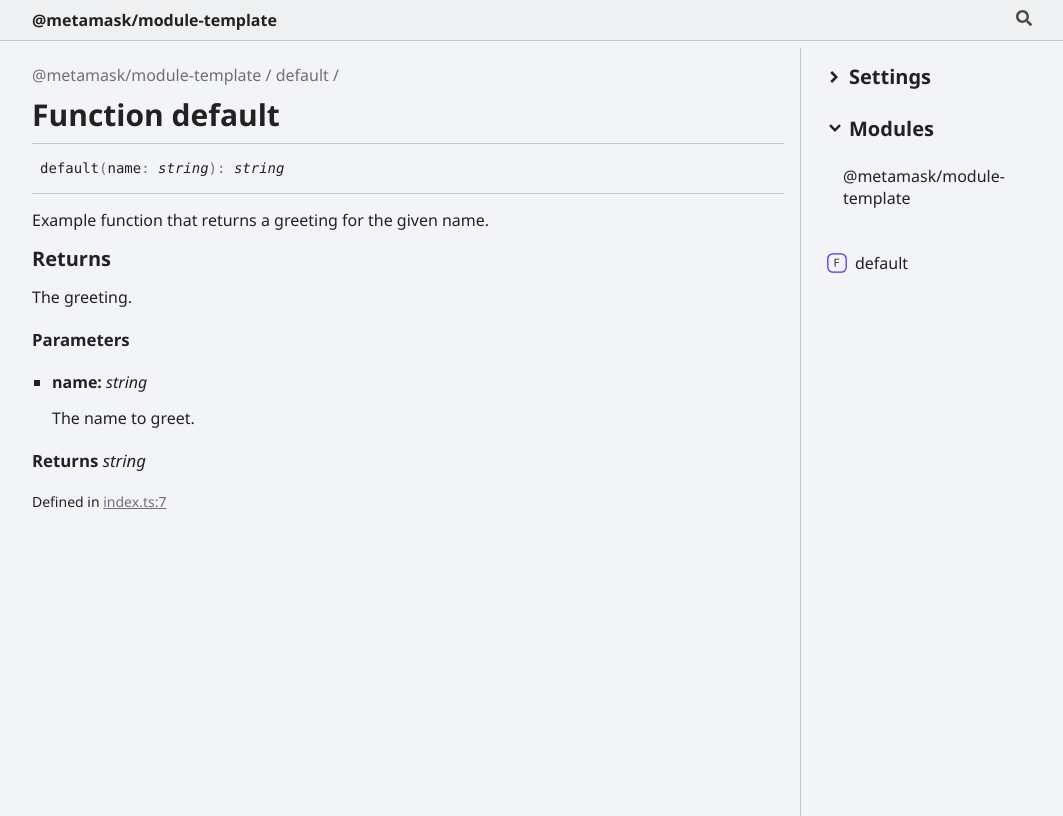
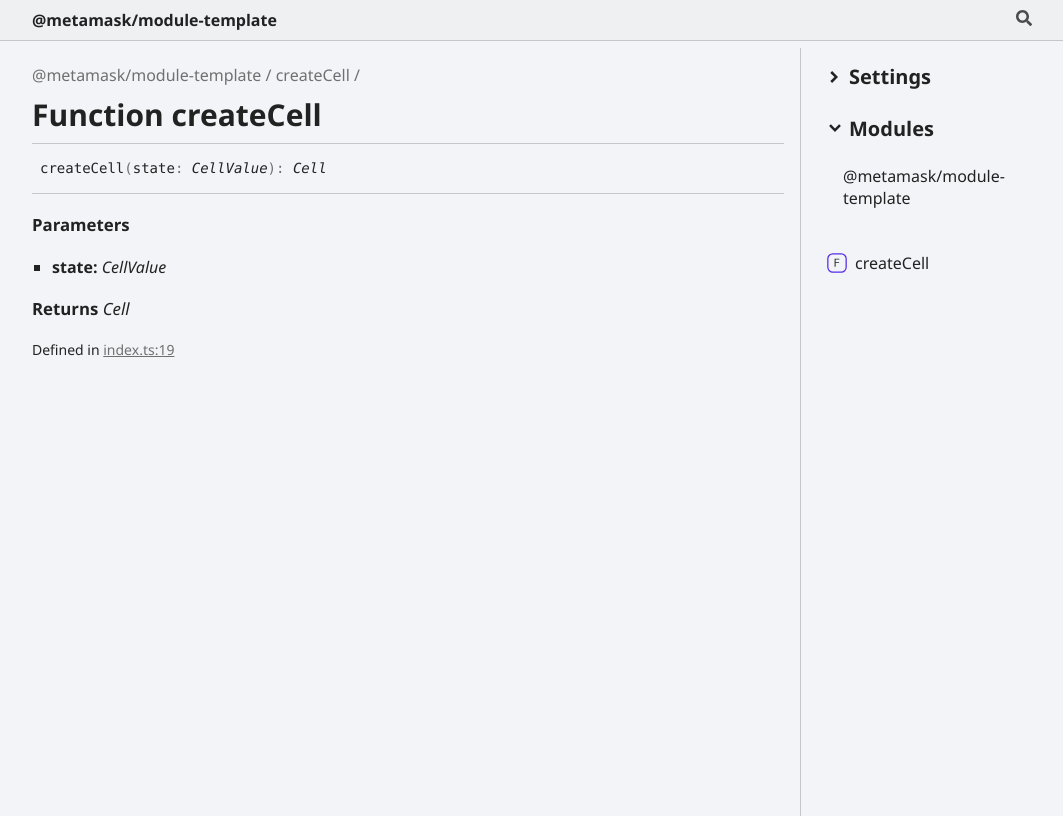
Before and after one commit to danfinlay/propogator-js, a plain HTML site: page staging/functions/createCell.html in a window 1280 px wide. Shown: the whole page, without its empty margins (96-1159 px from the left). Drawn offline with Linux system fonts and the light colour scheme.

Commit message:
deploy: c049dfc8bc82503e0477d22795b66dced2aa7ede

```diff
--- a/staging/assets/search.js
+++ b/staging/assets/search.js
@@ -1 +1 @@
-window.searchData = JSON.parse("{\"kinds\":{\"64\":\"Function\"},\"rows\":[{\"kind\":64,\"name\":\"default\",\"url\":\"functions/default.html\",\"classes\":\"tsd-kind-function\"}],\"index\":{\"version\":\"2.3.9\",\"fields\":[\"name\",\"comment\"],\"fieldVectors\":[[\"name/0\",[0,2.877]],[\"comment/0\",[]]],\"invertedIndex\":[[\"default\",{\"_index\":0,\"name\":{\"0\":{}},\"comment\":{}}]],\"pipeline\":[]}}");
+window.searchData = JSON.parse("{\"kinds\":{\"64\":\"Function\"},\"rows\":[{\"kind\":64,\"name\":\"createCell\",\"url\":\"functions/createCell.html\",\"classes\":\"tsd-kind-function\"}],\"index\":{\"version\":\"2.3.9\",\"fields\":[\"name\",\"comment\"],\"fieldVectors\":[[\"name/0\",[0,2.877]],[\"comment/0\",[]]],\"invertedIndex\":[[\"createcell\",{\"_index\":0,\"name\":{\"0\":{}},\"comment\":{}}]],\"pipeline\":[]}}");
--- a/staging/functions/default.html
+++ b/staging/functions/createCell.html
@@ -1,4 +1,4 @@
-<!DOCTYPE html><html class="default" lang="en"><head><meta charSet="utf-8"/><meta http-equiv="x-ua-compatible" content="IE=edge"/><title>default | @metamask/module-template</title><meta name="description" content="Documentation for @metamask/module-template"/><meta name="viewport" content="width=device-width, initial-scale=1"/><link rel="stylesheet" href="../assets/style.css"/><link rel="stylesheet" href="../assets/highlight.css"/><script async src="../assets/search.js" id="search-script"></script></head><body><script>document.documentElement.dataset.theme = localStorage.getItem("tsd-theme") || "os"</script><header class="tsd-page-toolbar">
+<!DOCTYPE html><html class="default" lang="en"><head><meta charSet="utf-8"/><meta http-equiv="x-ua-compatible" content="IE=edge"/><title>createCell | @metamask/module-template</title><meta name="description" content="Documentation for @metamask/module-template"/><meta name="viewport" content="width=device-width, initial-scale=1"/><link rel="stylesheet" href="../assets/style.css"/><link rel="stylesheet" href="../assets/highlight.css"/><script async src="../assets/search.js" id="search-script"></script></head><body><script>document.documentElement.dataset.theme = localStorage.getItem("tsd-theme") || "os"</script><header class="tsd-page-toolbar">
 <div class="tsd-toolbar-contents container">
 <div class="table-cell" id="tsd-search" data-base="..">
 <div class="field"><label for="tsd-search-field" class="tsd-widget search no-caption"><svg width="16" height="16" viewBox="0 0 16 16" fill="none"><path d="M15.7824 13.833L12.6666 10.7177C12.5259 10.5771 12.3353 10.499 12.1353 10.499H11.6259C12.4884 9.39596 13.001 8.00859 13.001 6.49937C13.001 2.90909 10.0914 0 6.50048 0C2.90959 0 0 2.90909 0 6.49937C0 10.0896 2.90959 12.9987 6.50048 12.9987C8.00996 12.9987 9.39756 12.4863 10.5008 11.6239V12.1332C10.5008 12.3332 10.5789 12.5238 10.7195 12.6644L13.8354 15.7797C14.1292 16.0734 14.6042 16.0734 14.8948 15.7797L15.7793 14.8954C16.0731 14.6017 16.0731 14.1267 15.7824 13.833ZM6.50048 10.499C4.29094 10.499 2.50018 8.71165 2.50018 6.49937C2.50018 4.29021 4.28781 2.49976 6.50048 2.49976C8.71001 2.49976 10.5008 4.28708 10.5008 6.49937C10.5008 8.70852 8.71314 10.499 6.50048 10.499Z" fill="var(--color-text)"></path></svg></label><input type="text" id="tsd-search-field" aria-label="Search"/></div>
@@ -11,26 +11,20 @@
 <div class="tsd-page-title">
 <ul class="tsd-breadcrumb">
 <li><a href="../modules.html">@metamask/module-template</a></li>
-<li><a href="default.html">default</a></li></ul>
-<h1>Function default</h1></div>
+<li><a href="createCell.html">createCell</a></li></ul>
+<h1>Function createCell</h1></div>
 <section class="tsd-panel">
 <ul class="tsd-signatures tsd-kind-function">
-<li class="tsd-signature tsd-anchor-link" id="default">default<span class="tsd-signature-symbol">(</span>name<span class="tsd-signature-symbol">: </span><span class="tsd-signature-type">string</span><span class="tsd-signature-symbol">)</span><span class="tsd-signature-symbol">: </span><span class="tsd-signature-type">string</span><a href="#default" aria-label="Permalink" class="tsd-anchor-icon"><svg class="icon icon-tabler icon-tabler-link" viewBox="0 0 24 24" stroke-width="2" stroke="currentColor" fill="none" stroke-linecap="round" stroke-linejoin="round"><path stroke="none" d="M0 0h24v24H0z" fill="none" id="icon-anchor-a"></path><path d="M10 14a3.5 3.5 0 0 0 5 0l4 -4a3.5 3.5 0 0 0 -5 -5l-.5 .5" id="icon-anchor-b"></path><path d="M14 10a3.5 3.5 0 0 0 -5 0l-4 4a3.5 3.5 0 0 0 5 5l.5 -.5" id="icon-anchor-c"></path></svg></a></li>
+<li class="tsd-signature tsd-anchor-link" id="createCell">create<wbr/>Cell<span class="tsd-signature-symbol">(</span>state<span class="tsd-signature-symbol">: </span><span class="tsd-signature-type">CellValue</span><span class="tsd-signature-symbol">)</span><span class="tsd-signature-symbol">: </span><span class="tsd-signature-type">Cell</span><a href="#createCell" aria-label="Permalink" class="tsd-anchor-icon"><svg class="icon icon-tabler icon-tabler-link" viewBox="0 0 24 24" stroke-width="2" stroke="currentColor" fill="none" stroke-linecap="round" stroke-linejoin="round"><path stroke="none" d="M0 0h24v24H0z" fill="none" id="icon-anchor-a"></path><path d="M10 14a3.5 3.5 0 0 0 5 0l4 -4a3.5 3.5 0 0 0 -5 -5l-.5 .5" id="icon-anchor-b"></path><path d="M14 10a3.5 3.5 0 0 0 -5 0l-4 4a3.5 3.5 0 0 0 5 5l.5 -.5" id="icon-anchor-c"></path></svg></a></li>
 <li class="tsd-description">
-<div class="tsd-comment tsd-typography"><p>Example function that returns a greeting for the given name.</p>
-
-<h3>Returns</h3><p>The greeting.</p>
-</div>
 <div class="tsd-parameters">
 <h4 class="tsd-parameters-title">Parameters</h4>
 <ul class="tsd-parameter-list">
 <li>
-<h5>name: <span class="tsd-signature-type">string</span></h5>
-<div class="tsd-comment tsd-typography"><p>The name to greet.</p>
-</div></li></ul></div>
-<h4 class="tsd-returns-title">Returns <span class="tsd-signature-type">string</span></h4><aside class="tsd-sources">
+<h5>state: <span class="tsd-signature-type">CellValue</span></h5></li></ul></div>
+<h4 class="tsd-returns-title">Returns <span class="tsd-signature-type">Cell</span></h4><aside class="tsd-sources">
 <ul>
-<li>Defined in <a href="https://github.com/danfinlay/propogator-js/blob/06b36d2/src/index.ts#L7">index.ts:7</a></li></ul></aside></li></ul></section></div>
+<li>Defined in <a href="https://github.com/danfinlay/propogator-js/blob/c049dfc/src/index.ts#L19">index.ts:19</a></li></ul></aside></li></ul></section></div>
 <div class="col-4 col-menu menu-sticky-wrap menu-highlight">
 <div class="tsd-navigation settings">
 <details class="tsd-index-accordion"><summary class="tsd-accordion-summary">
@@ -53,5 +47,5 @@
 <ul></ul></li></ul></div></details></nav>
 <nav class="tsd-navigation secondary menu-sticky">
 <ul>
-<li class="current tsd-kind-function"><a href="default.html" class="tsd-index-link"><svg class="tsd-kind-icon" width="24" height="24" viewBox="0 0 24 24"><rect fill="var(--color-icon-background)" stroke="var(--color-ts-function)" stroke-width="1.5" x="1" y="1" width="22" height="22" rx="6" id="icon-64-path"></rect><path d="M9.39 16V7.24H14.55V8.224H10.446V11.128H14.238V12.112H10.47V16H9.39Z" fill="var(--color-text)" id="icon-64-text"></path></svg>default</a></li></ul></nav></div></div>
+<li class="current tsd-kind-function"><a href="createCell.html" class="tsd-index-link"><svg class="tsd-kind-icon" width="24" height="24" viewBox="0 0 24 24"><rect fill="var(--color-icon-background)" stroke="var(--color-ts-function)" stroke-width="1.5" x="1" y="1" width="22" height="22" rx="6" id="icon-64-path"></rect><path d="M9.39 16V7.24H14.55V8.224H10.446V11.128H14.238V12.112H10.47V16H9.39Z" fill="var(--color-text)" id="icon-64-text"></path></svg>create<wbr/>Cell</a></li></ul></nav></div></div>
 <div class="overlay"></div><script src="../assets/main.js"></script></body></html>
```
Also changed, not shown: staging/index.html (+1 -1 lines), staging/modules.html (+2 -2 lines).
